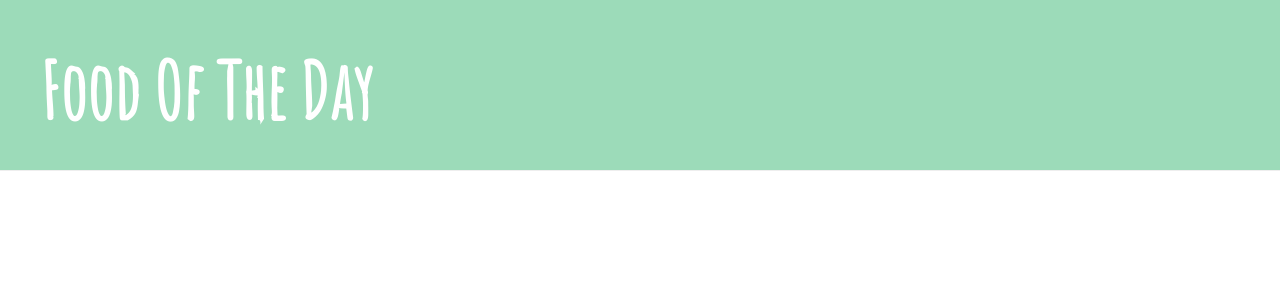
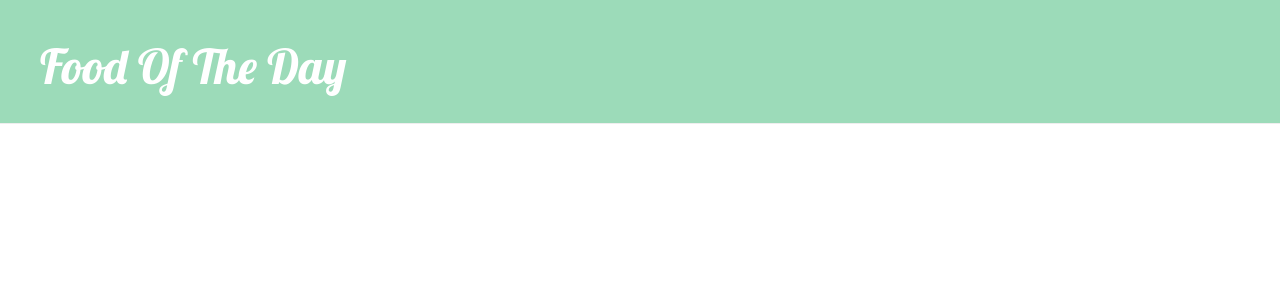
Before and after one commit to andreablank/my-first-blog, a Django app: page / in a window 1280 px wide. Shown: the top 300 px of the page. Run offline with Django 3.2, Linux system fonts and the light colour scheme; data that the repository does not hold is empty; some libraries are stand-ins or nearby versions.

Commit message:
Newposts

```diff
--- a/blog/static/css/blog.css
+++ b/blog/static/css/blog.css
@@ -6,7 +6,7 @@
 
 .page-header h1, .page-header h1 a, .page-header h1 a:visited, .page-header h1 a:active {
     color: #ffffff;
-    font-size: 58pt;
+    font-size: 36pt;
     text-decoration: none;
 }
 
@@ -15,12 +15,8 @@
 }
 
 h1, h2, h3, h4 {
-	font-family: "Amatic SC";
-	font-size: 58px;
-	font-style: normal;
-	font-variant: normal;
-	font-weight: 600;
-	line-height: 100px;
+    font-family: 'Lobster', cursive;
+}
 
 .date {
     color: #828282;
--- a/blog/templates/blog/base.html
+++ b/blog/templates/blog/base.html
@@ -4,7 +4,7 @@
         <title>#fotd</title>
         <link rel="stylesheet" href="//maxcdn.bootstrapcdn.com/bootstrap/3.2.0/css/bootstrap.min.css">
         <link rel="stylesheet" href="//maxcdn.bootstrapcdn.com/bootstrap/3.2.0/css/bootstrap-theme.min.css">
-        <link href='//fonts.googleapis.com/css?family=Amatic+SC' rel='stylesheet' type='text/css'>
+        <link href='//fonts.googleapis.com/css?family=Lobster&subset=latin,latin-ext' rel='stylesheet' type='text/css'>
         <link rel="stylesheet" href="{% static 'css/blog.css' %}">
     </head>
     <body>
```
